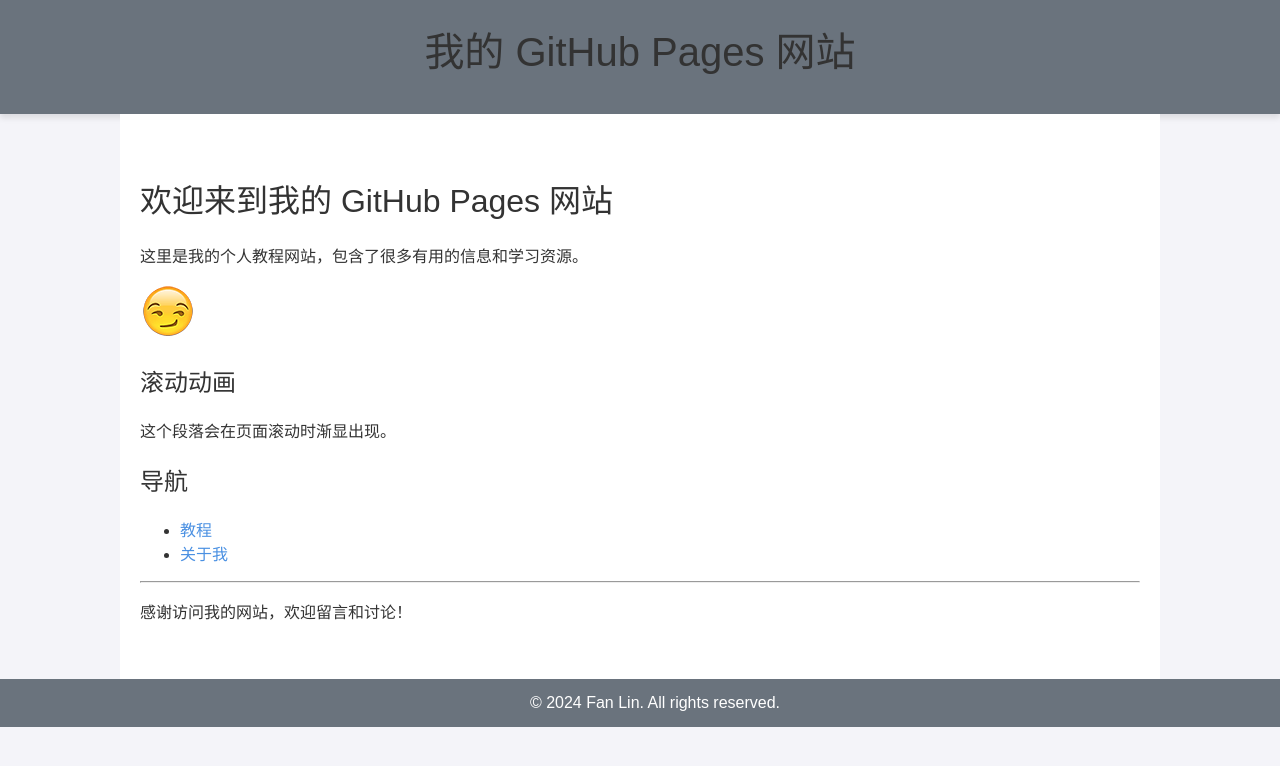
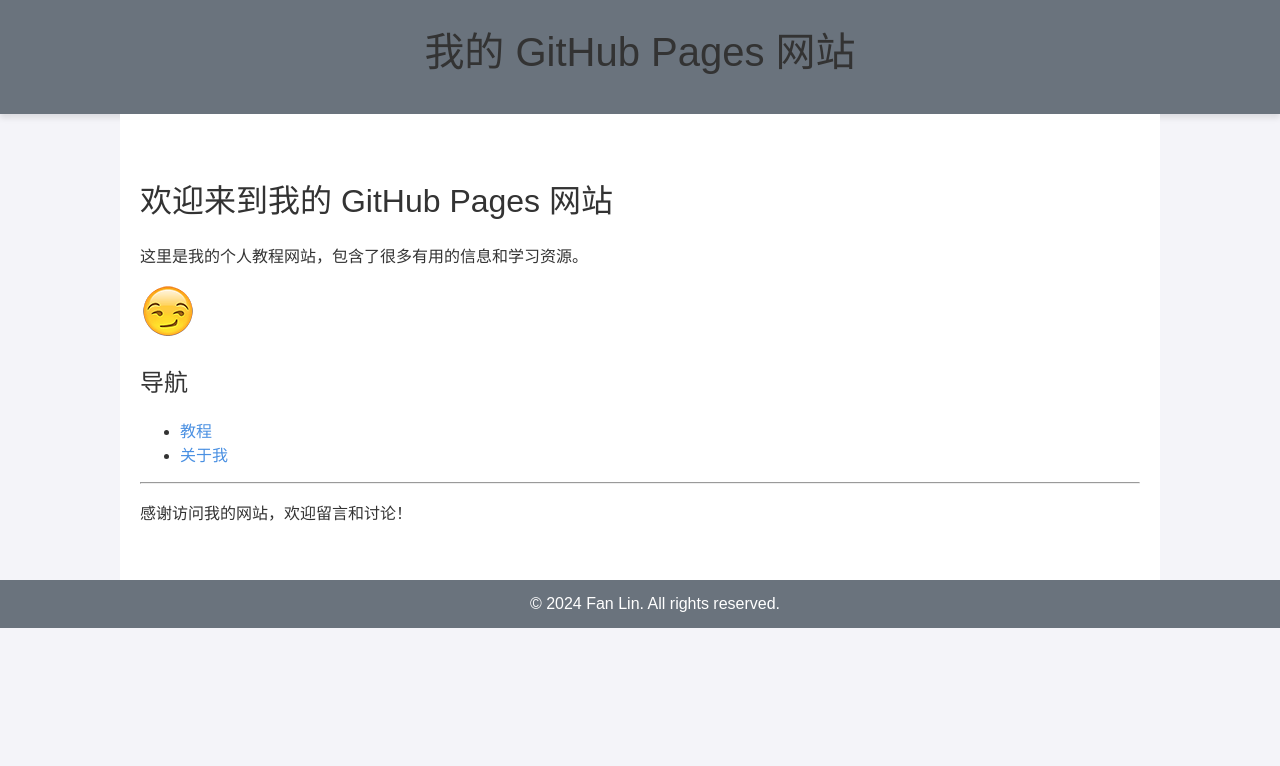
Before and after one commit to Fan-Lin/Fan-Lin.github.io, a Jekyll site: the page built from index.md, in a window 1280 px wide. Shown: the top 766 px of the page. Built offline with Jekyll 4.4.1, drawn with Linux system fonts in a browser that asks for light colours.

Commit message:
add basic fig13

```diff
--- a/index.md
+++ b/index.md
@@ -9,15 +9,10 @@ title: 首页
 
 ![欢迎图片](assets/images/logo.png)
 
-<div data-aos="fade-up">
-  <h2>滚动动画</h2>
-  <p>这个段落会在页面滚动时渐显出现。</p>
-</div>
-
 ## 导航
 
 - [教程](#)
-- [关于我](#)
+- [关于我](https://github.com/Fan-Lin)
 
 ---
 
```
